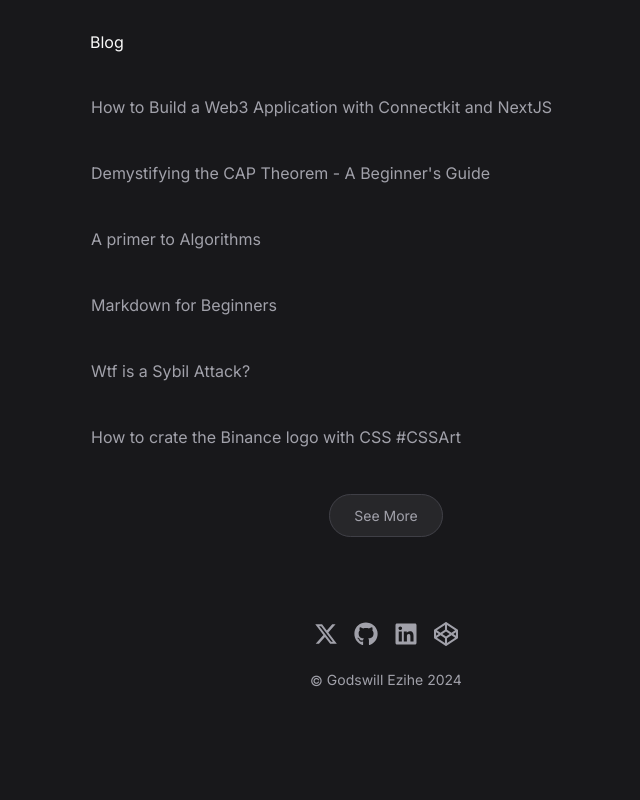
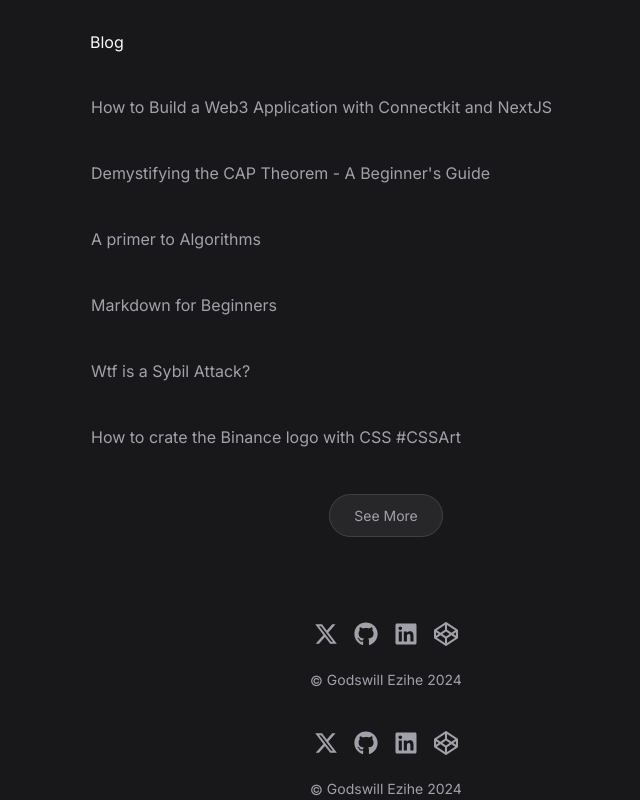
Before and after one commit to gzkdev/web-portfolio, a Next.js app: page / in a window 1280 px wide. Shown: the part 1148-1948 px from the top of the page, without its empty margins (254-894 px from the left). Before the commit the page ends 1879 px from the top, so only its background shows below. Built offline with nearby package versions, Linux system fonts and the light colour scheme.

Commit message:
add display wrapper to layout

```diff
--- a/app/globals.css
+++ b/app/globals.css
@@ -8,7 +8,7 @@
   }
 
   body {
-    @apply selection:text-zinc-900 selection:bg-zinc-300;
+    @apply selection:text-zinc-900 selection:bg-zinc-300 flex flex-col;
   }
 
   h1,
--- a/app/layout.tsx
+++ b/app/layout.tsx
@@ -1,6 +1,7 @@
 import type { Metadata } from "next";
 import { Inter } from "next/font/google";
 import { Navbar } from "@/components/navbar";
+import { Footer } from "@/components/footer";
 import "./globals.css";
 
 const inter = Inter({ subsets: ["latin"] });
@@ -19,7 +20,8 @@ export default function RootLayout({
     <html lang="en">
       <body className={inter.className}>
         <Navbar />
-        {children}
+        <div className="flex-grow">{children}</div>
+        <Footer />
       </body>
     </html>
   );
```
